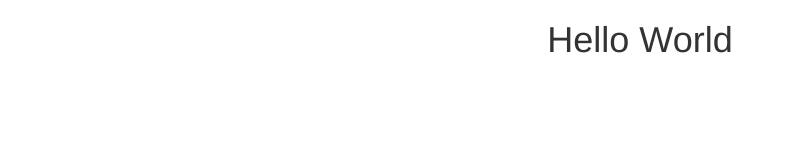
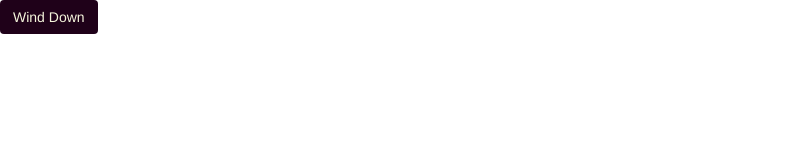
Before and after one commit to aoalaka/GitDemo, a plain HTML site: page index.html in a window 1280 px wide. Shown: the whole page, without its empty margins (0-794 px from the left). Drawn offline with nearby package versions, Linux system fonts and the light colour scheme.

Commit message:
Modify index and CSS

```diff
--- a/css/app.css
+++ b/css/app.css
@@ -0,0 +1,4 @@
+.btn-myColor {
+  background: #1f0119;
+  color: beige;
+}
--- a/index.html
+++ b/index.html
@@ -5,7 +5,8 @@
     <meta http-equiv="X-UA-Compatible" content="IE=edge">
     <meta name="viewport" content="width=device-width, initial-scale=1">
     <title>Title Page</title>
-
+    <!-- Custom CSS -->
+    <link rel="stylesheet" href="css/app.css">
     <!-- Bootstrap CSS -->
     <link href="https://maxcdn.bootstrapcdn.com/bootstrap/3.3.7/css/bootstrap.min.css" rel="stylesheet">
 
@@ -17,7 +18,7 @@
     <![endif]-->
   </head>
   <body>
-    <h1 class="text-center">Hello World</h1>
+    <button class="btn btn-large btn-myColor">Wind Down</button>
 
     <!-- jQuery -->
     <script src="https://ajax.googleapis.com/ajax/libs/jquery/1.12.4/jquery.min.js"></script>
```
